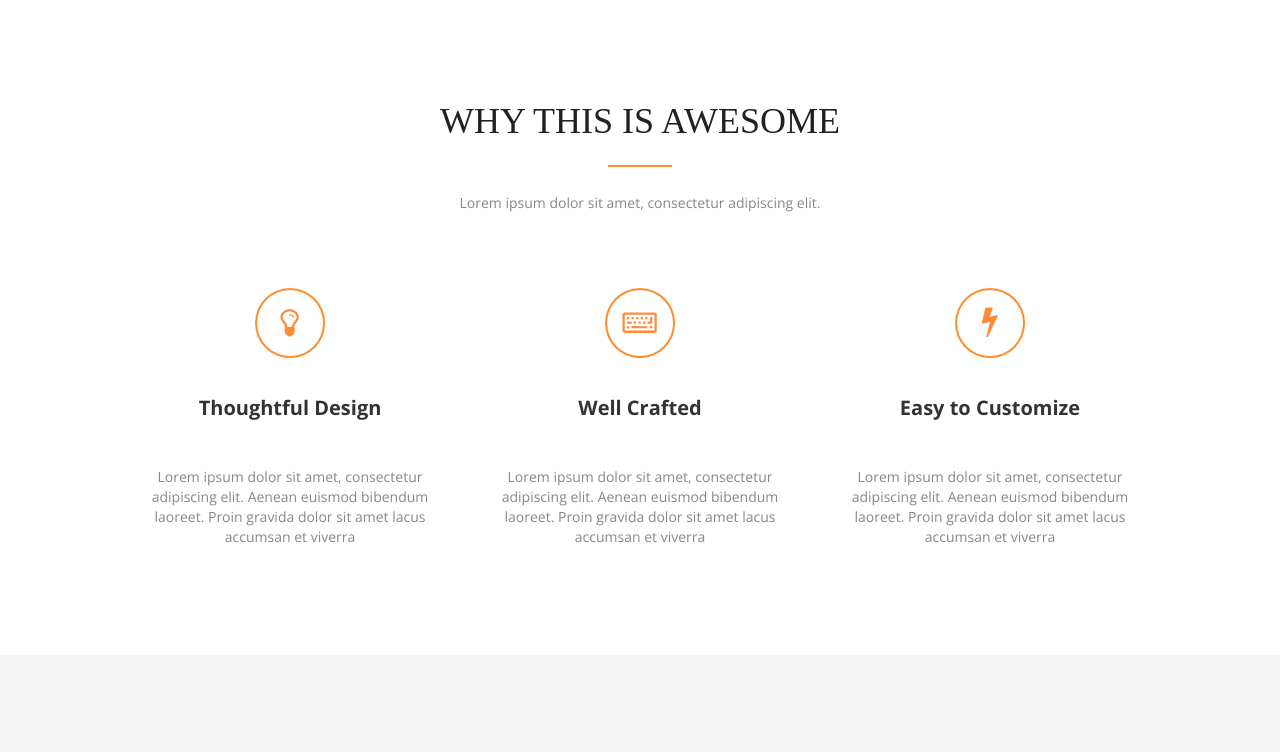
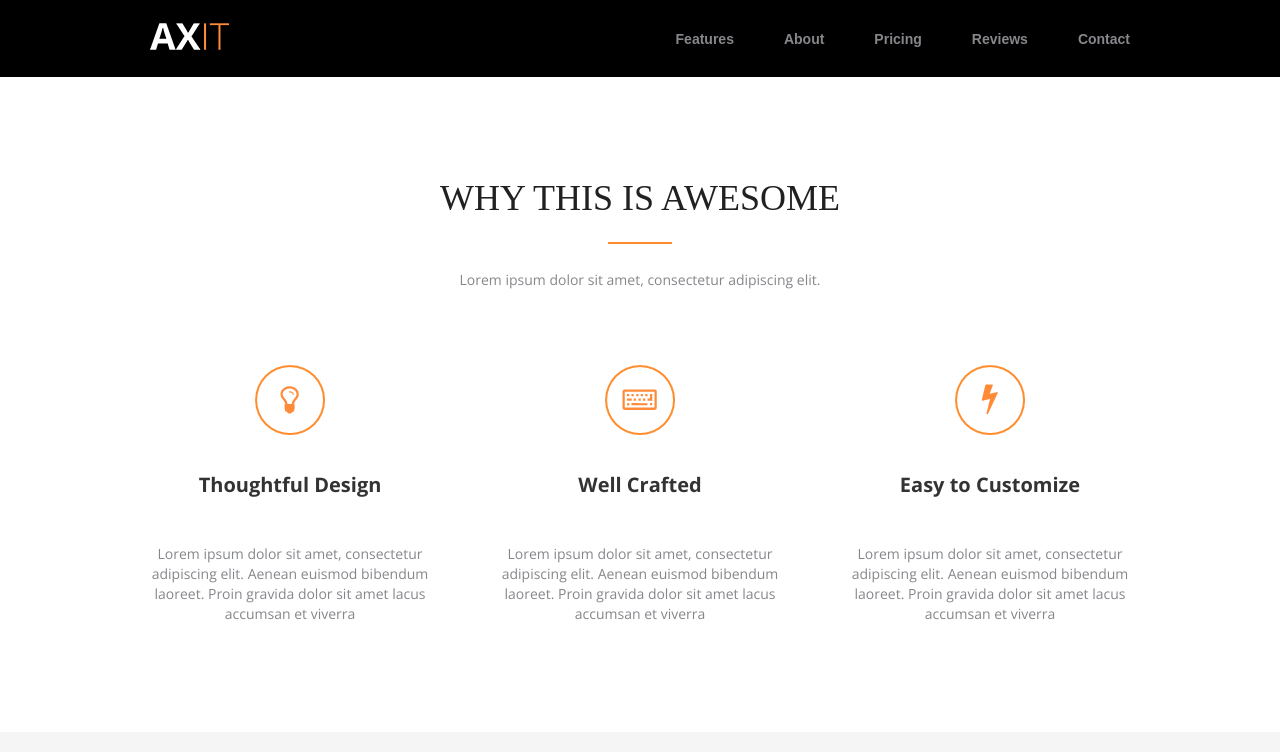
Before and after one commit to Romanov5000/project_one, a plain HTML site: page project_one/index.html in a window 1280 px wide. Shown: the top 752 px of the page. Drawn offline with nearby package versions, Linux system fonts and the light colour scheme; a web font is replaced by a local one.

Commit message:
Добавил хеадер

```diff
--- a/project_one/css/style.css
+++ b/project_one/css/style.css
@@ -48,6 +48,39 @@ p{
     margin: 0 auto;
 
 }
+a{
+    text-decoration: none;
+}
+
+/* header   */
+
+.header{
+    background-color: black;
+    padding: 23px 150px;
+}
+.blocks .logo_header img{
+    margin-bottom: 0px;
+}
+.blocks li {
+
+    list-style: none;
+    margin-right: 50px;
+}
+.blocks li:last-child{
+    margin-right: 0px;
+}
+.blocks li p{
+    font-family: 'OpenSans', sans-serif;
+    font-weight: 600;
+    text-decoration: none;
+}
+.header .blocks{
+    align-items: center;
+
+}
+
+/* section awesome  */
+
 section{
     padding: 100px 140px 95px 140px;
 }
--- a/project_one/index.html
+++ b/project_one/index.html
@@ -12,6 +12,33 @@
 </head>
 <body>
     <div class="container">
+        <header class="header">
+            <div class="blocks">
+                <div class="logo_header">
+                    <a href="#"> <img src="./img/logo_header.png" alt="logo_header"></a>
+                </div>
+                <nav class="nav">
+                    <ul class="blocks">
+                        <li>
+                            <a href="#"><p>Features</p></a>
+                        </li>
+                        <li>
+                            <a href="#"><p>About </p></a>
+                        </li>
+                        <li>
+                            <a href="#"><p>Pricing </p></a>
+                        </li>
+                        <li>
+                            <a href="#"><p>Reviews </p></a>
+                        </li>
+                        <li>
+                            <a href="#"><p>Contact </p></a>
+                        </li>
+                    </ul>
+                </nav>
+            </div>
+
+        </header>
         <section>
             <div class="section_header">
 
```
Also changed, not shown: project_one/img/logo_header.png (added).
